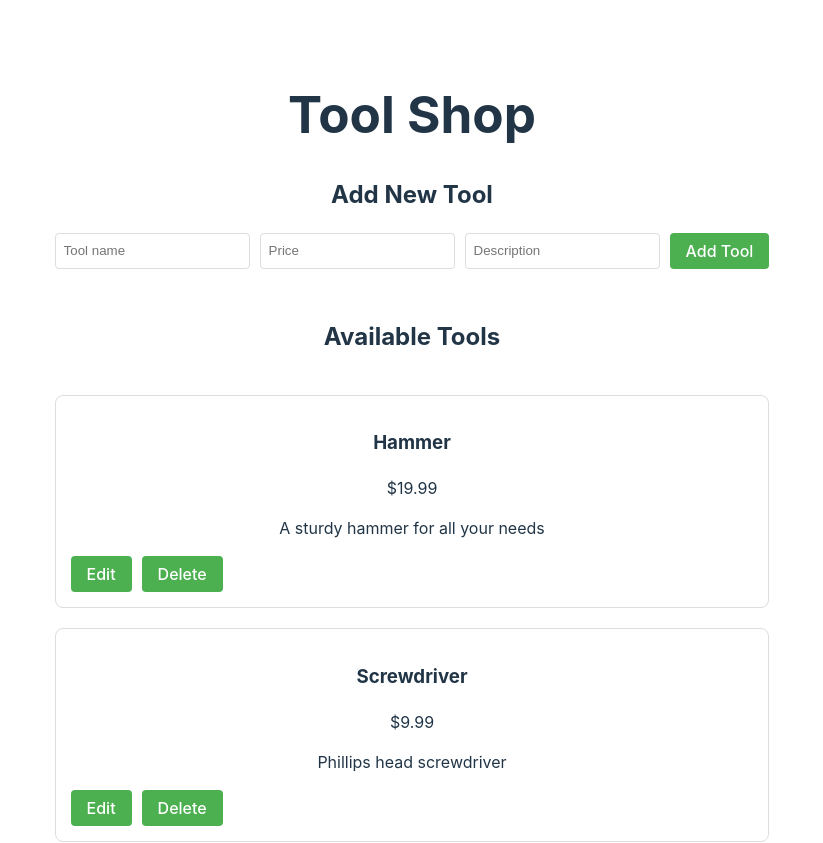
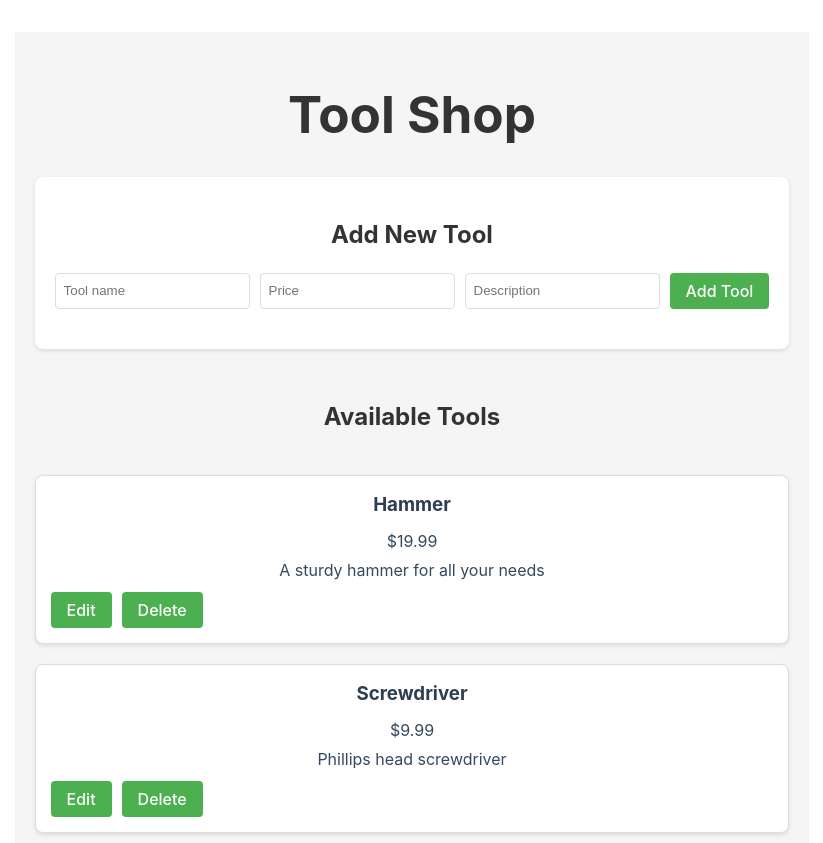
Before and after one commit to juhaszszabolcs90/toolshop, a Svelte app: page / in a window 1280 px wide. Shown: the top 843 px of the page, without its empty margins (228-1051 px from the left). Built offline with nearby package versions, Linux system fonts and the light colour scheme.

Commit message:
Fix visibility

```diff
--- a/src/App.svelte
+++ b/src/App.svelte
@@ -82,10 +82,20 @@ function handleDelete(id) {
         max-width: 800px;
         margin: 0 auto;
         padding: 20px;
+        color: #333;
+        background-color: #f5f5f5;
+    }
+
+    h1, h2, h3 {
+        color: #333;
     }
 
     .form-section {
         margin-bottom: 30px;
+        background-color: white;
+        padding: 20px;
+        border-radius: 8px;
+        box-shadow: 0 2px 4px rgba(0,0,0,0.1);
     }
 
     .form {
@@ -104,6 +114,17 @@ function handleDelete(id) {
         padding: 15px;
         border-radius: 8px;
         background: white;
+        box-shadow: 0 2px 4px rgba(0,0,0,0.1);
+    }
+
+    .tool-card h3 {
+        margin: 0 0 10px 0;
+        color: #2c3e50;
+    }
+
+    .tool-card p {
+        margin: 5px 0;
+        color: #34495e;
     }
 
     .actions {
@@ -129,6 +150,8 @@ function handleDelete(id) {
         padding: 8px;
         border: 1px solid #ddd;
         border-radius: 4px;
+        color: #333;
+        background-color: white;
     }
 
     .edit-form {
```
